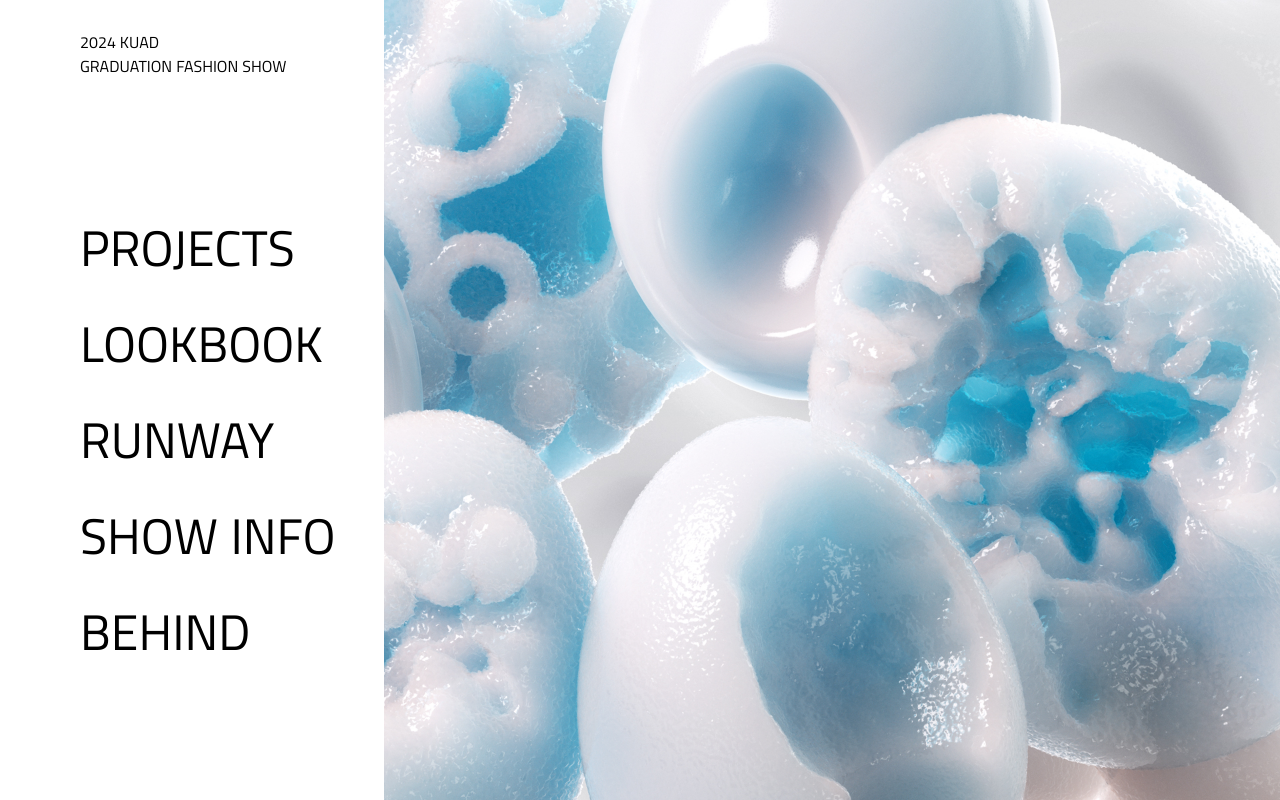
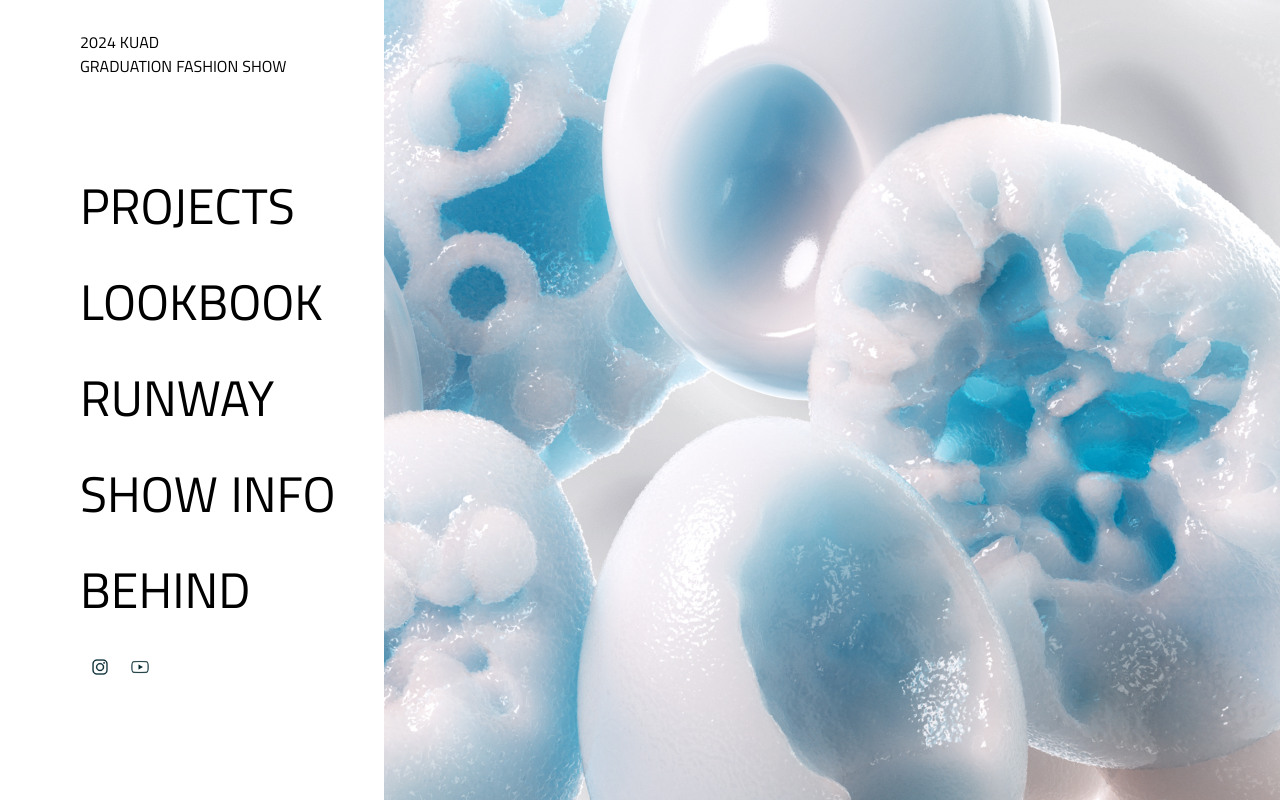
Before and after one commit to FASHION-ARCHIVE/fashion, a Vue app: page / in a window 1280 px wide. Built offline with nearby package versions, Linux system fonts and the light colour scheme; a web font is replaced by a local one.

Commit message:
Update HomeView.vue

```diff
--- a/src/views/HomeView.vue
+++ b/src/views/HomeView.vue
@@ -1,30 +1,89 @@
 <template>
+    <div class="splash-screen">
+      <!-- <img src="@/assets/images/웹사이트-이미지-가공본.jpg" alt="로고"> -->
+      <!-- <p class = "splash-info">PROTO TYPE</p> -->
+      <img src = "@/assets/images/splash_test.jpg">
+    </div>
 
   <div class="home-background" data-aos="fade-right" data-aos-once="true">
+
     <div class="text-group">
-      <div class="element-KUAD-GRADUATION" data-aos="fade-right" data-aos-delay="500" data-aos-once="true">
+      <div class="element-KUAD-GRADUATION" data-aos="fade-right" data-aos-delay="1500" data-aos-once="true">
         2024 KUAD
         <br />
         GRADUATION FASHION SHOW
       </div>
       <div class="home-category">
-        <router-link to = "/team-list"><div class="menulist" data-aos="fade-right" data-aos-delay="1000" data-aos-once="true">PROJECTS</div></router-link>
-        <router-link to = "/team-brochuer"><div class="menulist" data-aos="fade-right" data-aos-delay="1300" data-aos-once="true">LOOKBOOK</div></router-link>
-        <router-link to = "/runway"><div class="menulist" data-aos="fade-right" data-aos-delay="1500" data-aos-once="true">RUNWAY</div></router-link>
-        <router-link to = "/showinfo"><div class="menulist" data-aos="fade-right" data-aos-delay="1700" data-aos-once="true">SHOW INFO</div></router-link>
-        <router-link to = "/behind"><div class="menulist" data-aos="fade-right" data-aos-delay="2000" data-aos-once="true" data-aos-offset="-1000">BEHIND</div></router-link>
+        <router-link to = "/team-list"><div class="menulist" data-aos="fade-right" data-aos-delay="2000" data-aos-once="true">PROJECTS</div></router-link>
+        <router-link to = "/team-brochuer"><div class="menulist" data-aos="fade-right" data-aos-delay="2300" data-aos-once="true">LOOKBOOK</div></router-link>
+        <router-link to = "/runway"><div class="menulist" data-aos="fade-right" data-aos-delay="2500" data-aos-once="true">RUNWAY</div></router-link>
+        <router-link to = "/showinfo"><div class="menulist" data-aos="fade-right" data-aos-delay="2700" data-aos-once="true">SHOW INFO</div></router-link>
+        <router-link to = "/behind"><div class="menulist" data-aos="fade-right" data-aos-delay="3000" data-aos-once="true" data-aos-offset="-1000">BEHIND</div></router-link>
+
+        <div class = "icon-list" data-aos="fade-right" data-aos-delay="3000" data-aos-once="true" data-aos-offset="-1000">
+          <a href="https://www.instagram.com/"><img class = "icon" alt = "instagram" src = @/assets/images/icon/insta_icon_bw.png></a>
+          <a href="https://www.youtube.com/"><img class = "icon" alt = "youtube" src = @/assets/images/icon/youtube_icon_bw.png></a>
+        </div>
+
       </div>
     </div>
   </div>
 </template>
 
 <script>
+// import SplashScreen from '@/components/SplashScreenView.vue';
+
+
 export default {
   name: "HomePage",
+  components: {
+    },
 };
 </script>
 
 <style scoped>
+
+.splash-info{
+  font-size: 124px;
+  color: #fff;
+  margin: auto;
+  font-family: "Nanum" !important;
+  white-space: nowrap;
+}
+
+.splash-screen {
+    /* opacity: 0; */
+    /* visibility: hidden; */
+    position: absolute;
+    height: 100%; /* 전체 화면을 채움 */
+    width: 100%;
+
+    animation: hideSplashScreen 0.5s ;
+    animation-fill-mode: forwards;
+    animation-delay: 2s;
+    z-index: 200;
+    background-color: #000;
+    display: flex;
+    justify-content: center;
+  }
+
+  .splash-screen img{
+    height: 100%;
+    width: 100%;
+    object-fit: cover;
+  }
+
+  @keyframes hideSplashScreen {
+    from {
+      opacity: 1;
+      visibility: visible;
+    }
+    to {
+      opacity: 0;
+      display: none;
+      visibility: hidden;
+    }
+  }
 
 .home-background {
   background-color: #ffffff;
@@ -57,7 +116,7 @@ export default {
   height: 100%;
   gap:20px;
   justify-content: center;
-  width: 300px;
+  width: 270px;
 }
 
 .home-background .element-KUAD-GRADUATION {
@@ -146,4 +205,15 @@ export default {
   text-decoration: underline;
 }
 
+.icon-list{
+    display: flex;
+    margin-bottom: 20px;
+}
+
+.icon-list a{
+    padding: 10px 10px;
+}
+.icon{
+    width: 20px;
+}
 </style>
```
